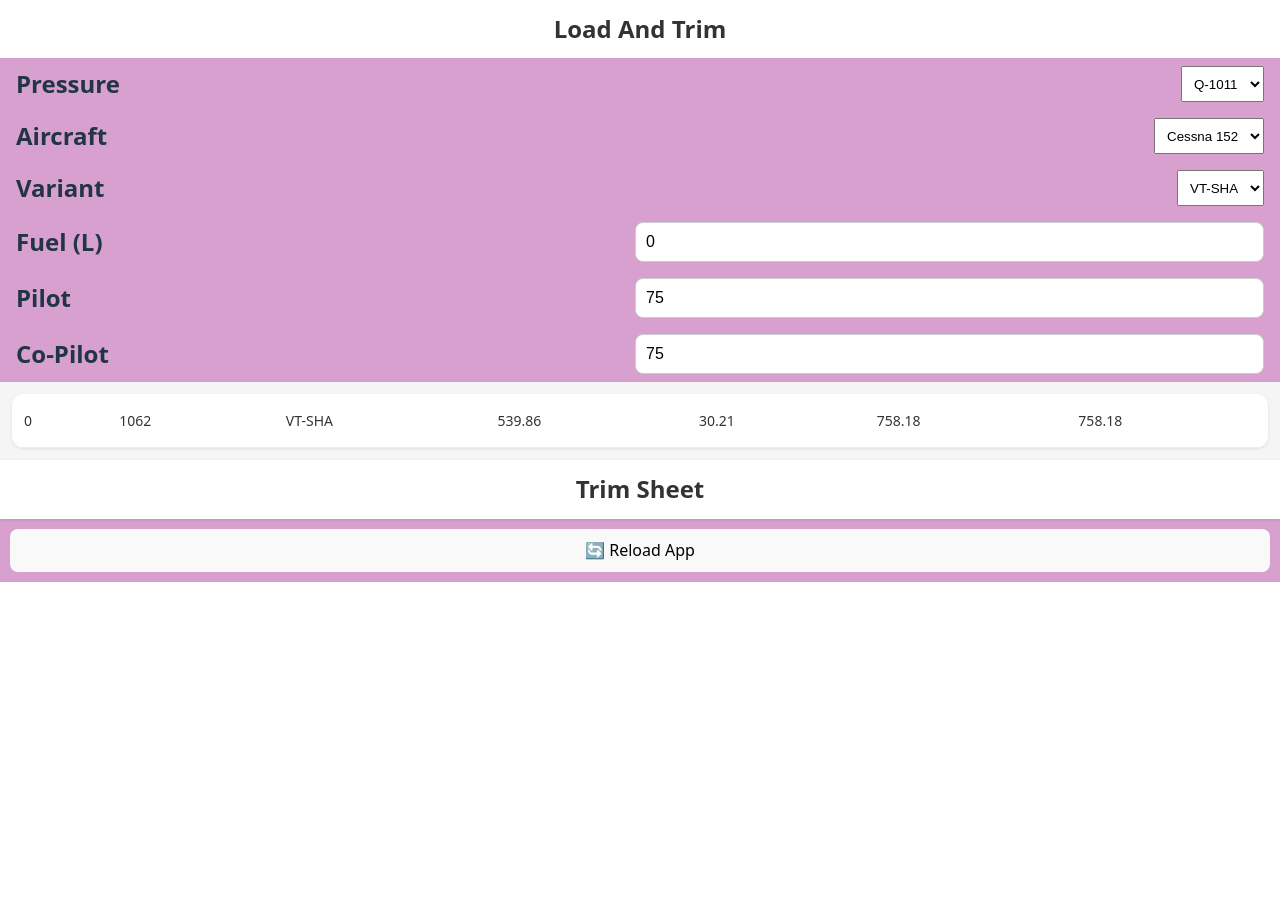
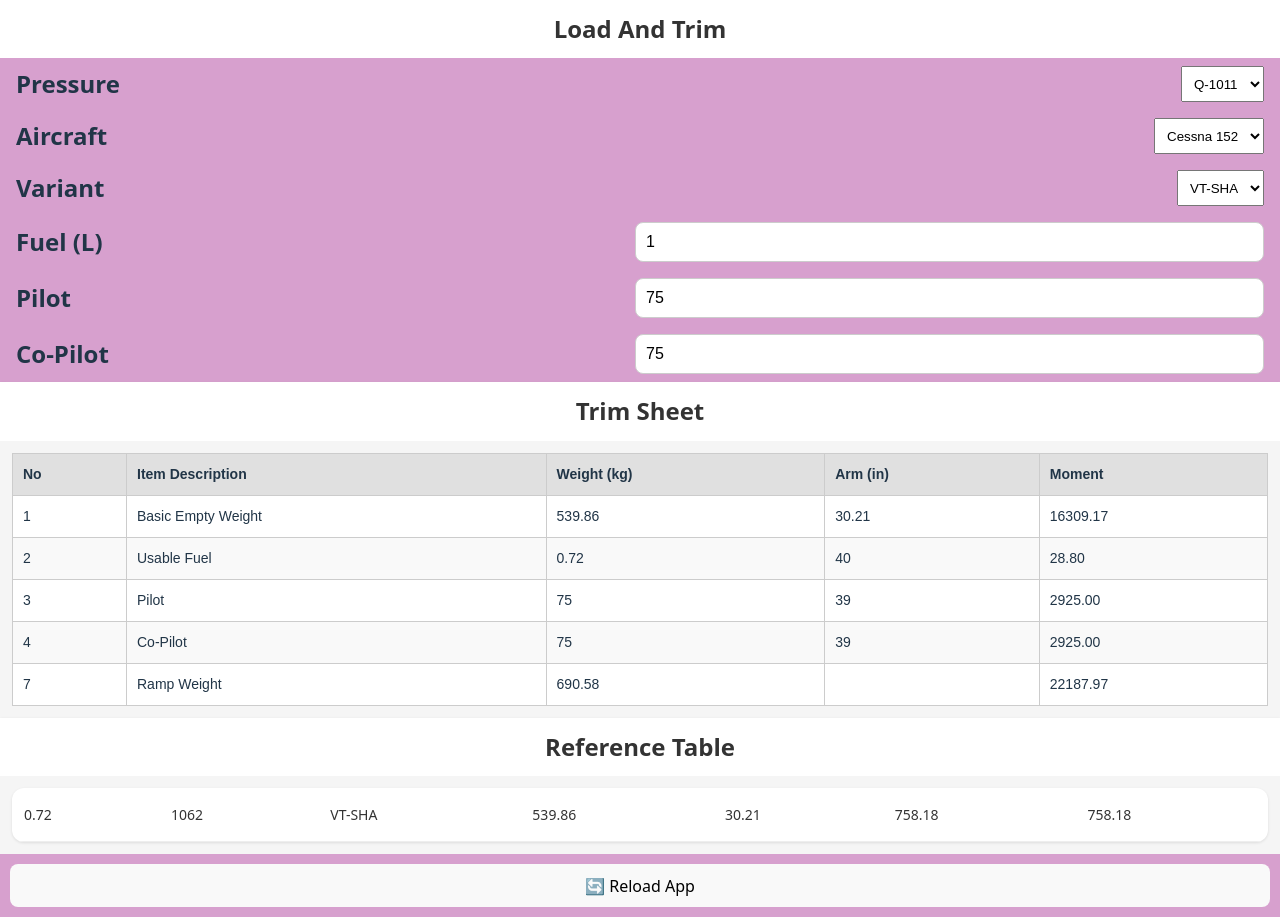
Before and after one commit to bibin-jaimon/2025-load-trim-pwa, a React (Vite) app: page / in a window 1280 px wide. Before the commit the page ends 800 px from the top, so only its background shows below. Built offline with nearby package versions, Linux system fonts and the light colour scheme.

Commit message:
Add trim sheet

```diff
--- a/src/App.jsx
+++ b/src/App.jsx
@@ -65,7 +65,7 @@ const createTrimSheetData = ({
 
   return {
     columns: [
-      { key: "no", label: "Sl. No" },
+      { key: "no", label: "No" },
       { key: "itemDescription", label: "Item Description" },
       { key: "weight", label: "Weight (kg)" },
       { key: "arm", label: "Arm (in)" },
@@ -82,7 +82,7 @@ function App() {
   const [selectedAircraft, setSelectedAircraft] = useState();
   const [selectedVariant, setSelectedVariant] = useState();
   const [selectedPressure, setSelectedPressure] = useState();
-  const [fuel, setFuel] = useState(0);
+  const [fuel, setFuel] = useState(1);
 
   const [pilotWeight, setPilotWeight] = useState(() => 75);
   const [coPilotWeight, setCoPilotWeight] = useState(() => 75);
@@ -210,9 +210,9 @@ function App() {
         value: coPilotWeight,
         onChange: setCoPilotWeight,
       })}
-
+      <h1>Trim Sheet</h1>
       {canShow && trimSheetData && <TrimSheet data={trimSheetData} />}
-
+      <h1>Reference Table</h1>
       {canShow && (
         <ReferenceTable
           aircraft={selectedAircraft}
@@ -221,7 +221,6 @@ function App() {
           fuel={`${convertLtoGas(fuel)}`}
         />
       )}
-      <h1>Trim Sheet</h1>
       <button
         onClick={() => window.location.reload()}
         style={{ margin: "10px" }}
--- /dev/null
+++ b/src/components/trim-sheet/trim-sheet.css
@@ -0,0 +1,12 @@
+.table-container {
+  padding: 12px;
+  width: 100%;
+  min-height: fit-content;
+  margin: 0;
+  -webkit-overflow-scrolling: touch;
+  display: flex;
+  flex-direction: column;
+  align-items: flex-start;
+  box-sizing: border-box;
+  background-color: #f5f5f5;
+}
--- a/src/components/trim-sheet/trim-sheet.jsx
+++ b/src/components/trim-sheet/trim-sheet.jsx
@@ -1,21 +1,34 @@
 import React from "react";
+import "./trim-sheet.css";
 
 const TrimSheet = ({ data }) => {
   const { columns, rows } = data;
 
   return (
-    <div style={{ overflowX: "auto", width: "100%" }}>
-      <table style={{ width: "100%", borderCollapse: "collapse" }}>
+    <div
+      className="table-container"
+      style={{ overflowX: "auto", width: "100%" }}
+    >
+      <table
+        style={{
+          width: "100%",
+          borderCollapse: "collapse",
+          fontFamily: "Arial, sans-serif",
+          minWidth: "500px",
+        }}
+      >
         <thead>
           <tr>
             {columns.map((col) => (
               <th
                 key={col.key}
                 style={{
-                  borderBottom: "2px solid #ccc",
+                  border: "1px solid #ccc",
+                  backgroundColor: "#e0e0e0",
                   textAlign: "left",
-                  padding: "8px",
-                  background: "#f9f9f9",
+                  padding: "10px",
+                  fontWeight: "bold",
+                  fontSize: "14px",
                 }}
               >
                 {col.label}
@@ -25,13 +38,19 @@ const TrimSheet = ({ data }) => {
         </thead>
         <tbody>
           {rows.map((row, rowIndex) => (
-            <tr key={rowIndex}>
+            <tr
+              key={rowIndex}
+              style={{
+                backgroundColor: rowIndex % 2 === 0 ? "#fff" : "#f9f9f9",
+              }}
+            >
               {columns.map((col) => (
                 <td
                   key={col.key}
                   style={{
-                    padding: "8px",
-                    borderBottom: "1px solid #eee",
+                    border: "1px solid #ccc",
+                    padding: "10px",
+                    fontSize: "14px",
                   }}
                 >
                   {row[col.key]}
```
